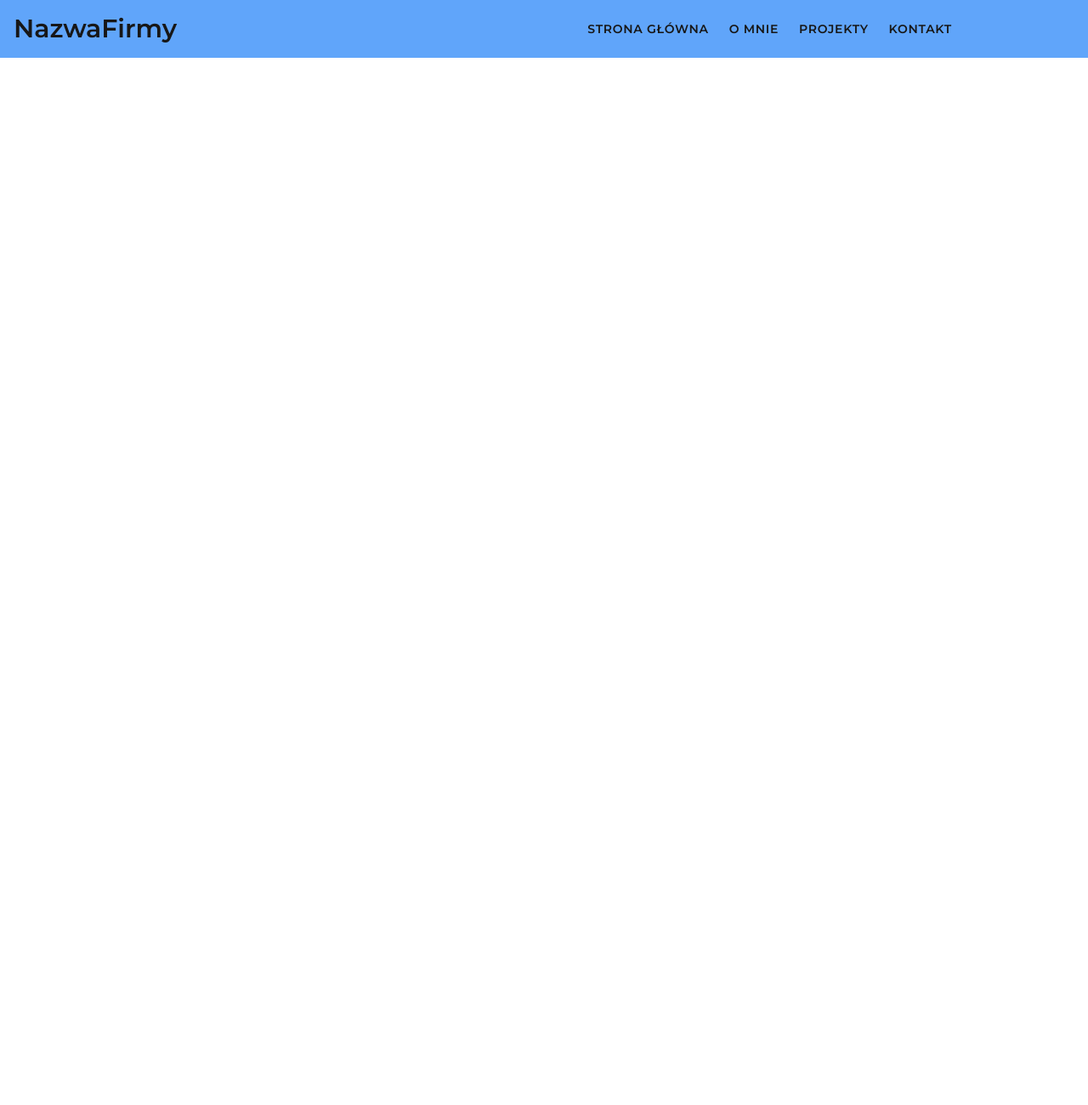
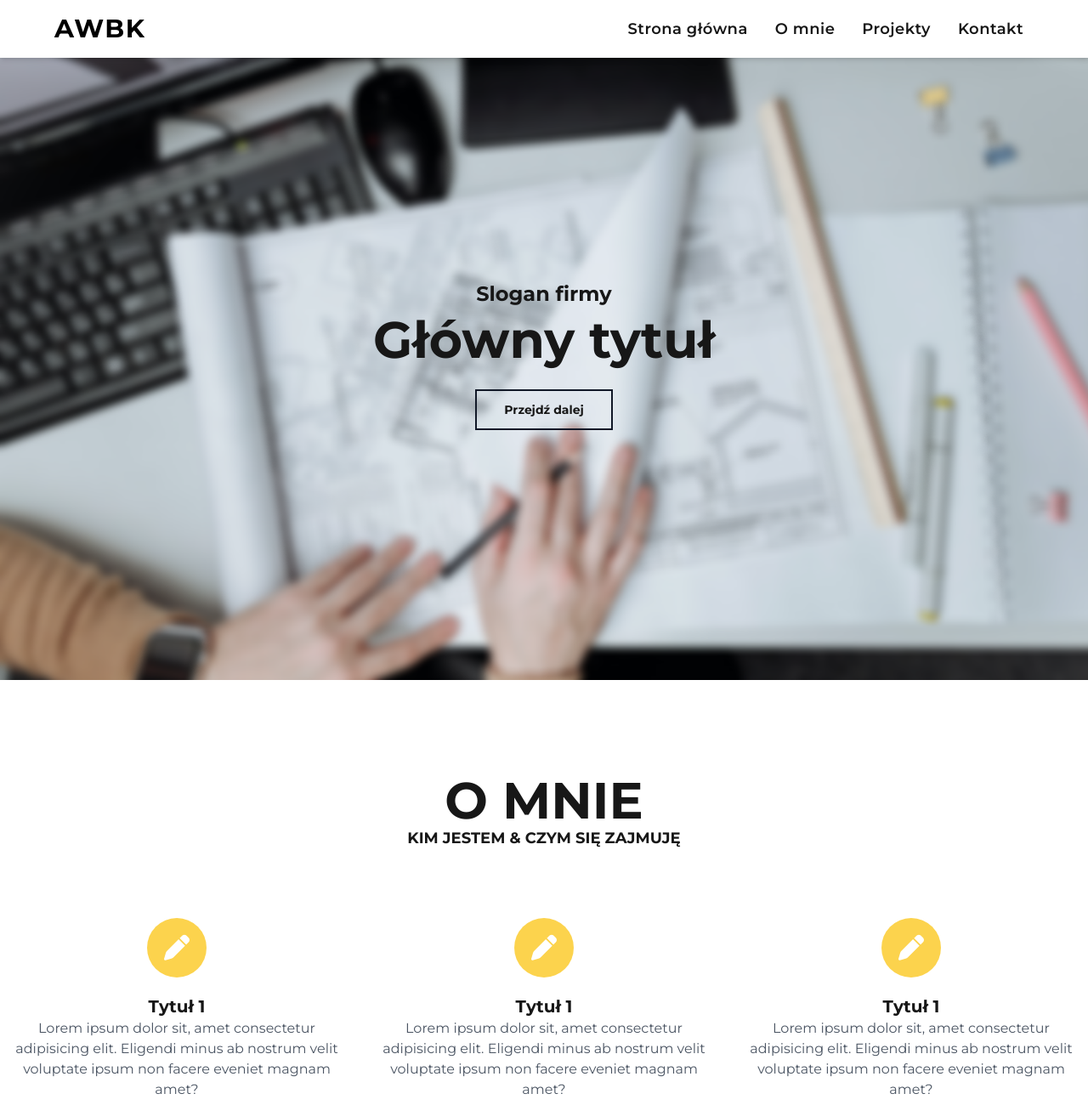
Before and after one commit to MateuszKujawa/Awisniewski-website, a website: page index.html in a window 1280 px wide. Shown: the whole page at 85% size. Before the commit the page ends 800 px from the top, so only its background shows below. Drawn offline with nearby package versions, Linux system fonts and the light colour scheme.

Commit message:
Update #1
- add baner
- add title
- add 3 div's on main section

```diff
--- a/index.html
+++ b/index.html
@@ -6,7 +6,20 @@
 
     <!-- Tailwind CSS -->
     <link rel="stylesheet" href="/dist/output.css">
+    <link href="https://cdn.jsdelivr.net/npm/tailwindcss@2.2.15/dist/tailwind.min.css" rel="stylesheet">
     <style>
+        header{
+            background-image: url(/images/background_white.webp);
+        }
+
+        li a{
+            transition: all .3s ease;
+        }
+
+        li a:hover{
+            background-color: rgb(253 224 71);
+            border-radius: 5px;
+        }
         @media (max-width: 767px) {
             .mobile-menu {
                 transform: translateY(-100%);
@@ -16,31 +29,36 @@
                 transform: translateY(0);
             }
         }
+
+        .sticky-nav {
+            position: sticky;
+            top: 0;
+            z-index: 1000;
+        }
     </style>
-    <title>A Wiśniewski - GK</title>
+
+    <!-- Style CSS -->
+    <link rel="stylesheet" href="/css/style.css">
+
+    <title>AWBK</title>
 </head>
 <body class="font-primary">
     <!-- Navigation section -->
-
-    <nav class="bg-blue-400 p-4 flex items-center justify-between">
-        <div class="flex items-center">
-            <span class="text-neutral-900 text-3xl font-semibold">NazwaFirmy</span>
+    <header class="w-full h-screen bg-cover bg-no-repeat">
+        <nav class="bg-white shadow-md p-4 flex justify-between items-center sticky-nav">
+            <div class="ml-12 ">
+                <span class="text-3xl font-bold tracking-wider">AWBK</span>
+              </div>
+              <div class="mr-36 md:mr-12">
+                <ul class="hidden md:flex space-x-2">
+                  <li><a href="#" class="text-neutral-900 font-semibold tracking-wide p-3 text-lg">Strona główna</a></li>
+                  <li><a href="#" class="text-neutral-900 font-semibold tracking-wide p-3 text-lg">O mnie</a></li>
+                  <li><a href="#" class="text-neutral-900 font-semibold tracking-wide p-3 text-lg">Projekty</a></li>
+                  <li><a href="#" class="text-neutral-900 font-semibold tracking-wide p-3 text-lg">Kontakt</a></li>
+                </ul>
               </div>
 
-        <ul class="hidden md:flex space-x-6 pr-36">
-            <li>
-                <a href="#" class="text-neutral-900 text-sm font-semibold tracking-wider">STRONA GŁÓWNA</a>
-            </li>
-            <li>
-                <a href="#" class="text-neutral-900 text-sm font-semibold tracking-wider">O MNIE</a>
-            </li>
-            <li>
-                <a href="#" class="text-neutral-900 text-sm font-semibold tracking-wider">PROJEKTY</a>
-            </li>
-            <li>
-                <a href="#" class="text-neutral-900 text-sm font-semibold tracking-wider">KONTAKT</a>
-            </li>
-        </ul>
+
 
             <div class="md:hidden relative">
                 <button id="mobileMenuButton" class="text-neutral-900">
@@ -49,11 +67,13 @@
                     </svg>
                 </button>
                 <div id="mobileMenu" class="mobile-menu fixed inset-0 bg-white text-center">
+
                     <button id="closeMobileMenu" class="absolute top-4 right-4 text-neutral-900 hover:text-gray-700">
                         <svg xmlns="http://www.w3.org/2000/svg" fill="none" viewBox="0 0 24 24" stroke="currentColor" class="h-6 w-6">
                             <path stroke-linecap="round" stroke-linejoin="round" stroke-width="2" d="M6 18L18 6M6 6l12 12"></path>
                         </svg>
                     </button>
+
                     <a href="#" class="block px-4 py-2 text-neutral-900">Home</a>
                     <a href="#" class="block px-4 py-2 text-neutral-900">About</a>
                     <a href="#" class="block px-4 py-2 text-neutral-900">Services</a>
@@ -62,6 +82,61 @@
             </div>
         </nav>
 
+
+        <!-- Title -->
+        <div class="h-screen flex items-center justify-center pb-20 text-neutral-900">
+            <div class="text-center justify-center">
+                <h2 class="text-2xl font-bold mb-2">Slogan firmy</h2>
+                <h1 class="text-6xl font-bold mb-2">Główny tytuł</h1>
+                <a href="#">
+                    <button class="btn border-2 border-gray-900 py-3 px-8 text-sm text-bold font-bold mt-5 mb-5 transition ease-in-out hover:bg-yellow-300 duration-300">Przejdź dalej</button>
+                </a>
+            </div>
+        </div>
+    </header>
+
+
+
+    <main class="bg-white text-neutral-900 justify-center items-center h-screen">
+        <div class="items-center text-center pt-28">
+            <h1 class="text-6xl font-bold">O MNIE</h1>
+            <h3 class="text-lg font-bold">KIM JESTEM & CZYM SIĘ ZAJMUJĘ</h3>
+        </div>
+
+
+        <div class="flex justify-center items-center h-fit mt-20">
+            <div class="flex flex-col md:flex-row space-y-4 md:space-y-0 md:space-x-4 text-center">
+
+                <div class="flex flex-col items-center">
+                  <i class="fa-solid fa-pen text-white text-3xl rounded-full bg-yellow-300 p-5 mb-5"></i>
+                  <h1 class="text-xl font-bold">Tytuł 1</h1>
+                  <p class="text-gray-600">
+                    Lorem ipsum dolor sit, amet consectetur adipisicing elit. Eligendi minus ab nostrum velit voluptate ipsum non facere eveniet magnam amet?
+                  </p>
+                </div>
+
+                <div class="flex flex-col items-center">
+                    <i class="fa-solid fa-pen text-white text-3xl rounded-full bg-yellow-300 p-5 mb-5"></i>
+                    <h1 class="text-xl font-bold">Tytuł 1</h1>
+                    <p class="text-gray-600">
+                      Lorem ipsum dolor sit, amet consectetur adipisicing elit. Eligendi minus ab nostrum velit voluptate ipsum non facere eveniet magnam amet?
+                    </p>
+                </div>
+
+                <div class="flex flex-col items-center">
+                    <i class="fa-solid fa-pen text-white text-3xl rounded-full bg-yellow-300 p-5 mb-5"></i>
+                    <h1 class="text-xl font-bold">Tytuł 1</h1>
+                    <p class="text-gray-600">
+                      Lorem ipsum dolor sit, amet consectetur adipisicing elit. Eligendi minus ab nostrum velit voluptate ipsum non facere eveniet magnam amet?
+                    </p>
+                </div>
+            </div>
+        </div>
+
+    </main>
+
+
+    <script src="https://kit.fontawesome.com/3fd4863eda.js" crossorigin="anonymous"></script>
     <script>
         const mobileMenuButton = document.getElementById('mobileMenuButton');
         const mobileMenu = document.getElementById('mobileMenu');
--- a/tailwind.config.js
+++ b/tailwind.config.js
@@ -5,6 +5,9 @@ module.exports = {
     extend: {
       fontFamily:{
         'primary': ['Montserrat']
+      },
+      backgroundImage:{
+        'headerBackground': "url(/img/background.jpg)",
       }
     },
   },
```
Also changed, not shown: css/style.css (added, +12 -0 lines), images/background_white.webp (added). Lines whose indentation alone changed are shown as unchanged.
